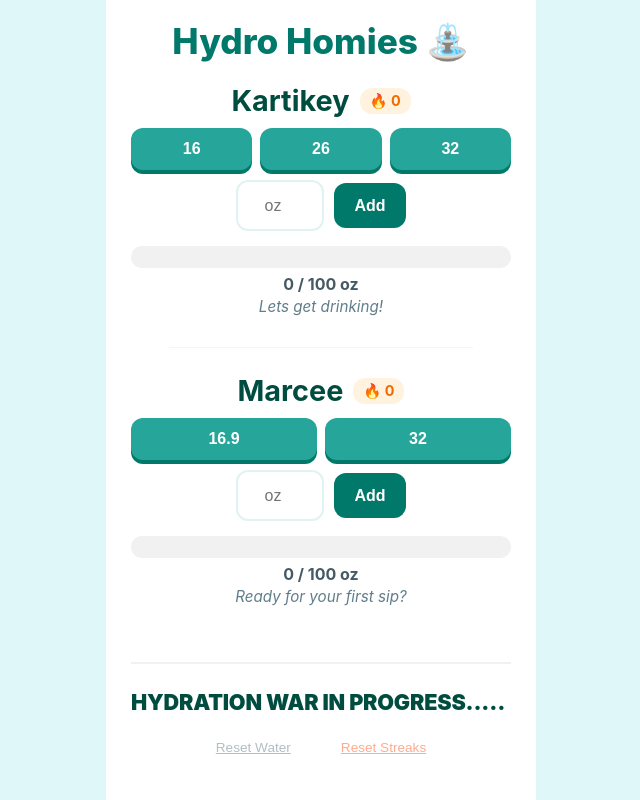
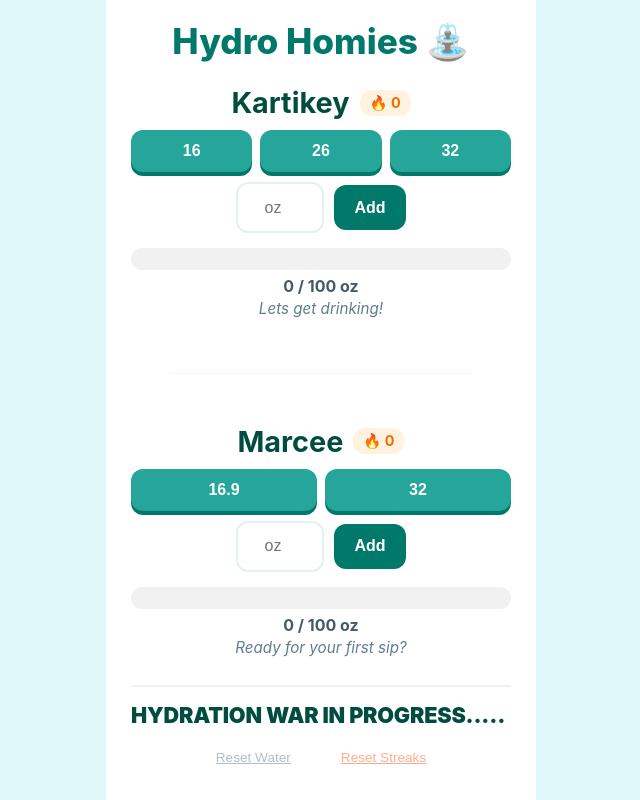
Before and after one commit to kartikeysharan/hydro-homies, a plain HTML site: page public/index.html in a window 1280 px wide. Shown: the whole page, without its empty margins (319-959 px from the left). Drawn offline with nearby package versions, Linux system fonts and the light colour scheme; no server answers.

Commit message:
Update index.html

```diff
--- a/public/index.html
+++ b/public/index.html
@@ -39,15 +39,19 @@
         }
 
         .header-section {
-            margin-bottom: 15px;
+            margin-bottom: 5px; /* Minimal gap after title */
         }
 
         .content-wrap {
             flex-grow: 1;
             display: flex;
             flex-direction: column;
-            justify-content: flex-start;
-            gap: 20px;
+            justify-content: space-around; /* Distributes Marcee further down */
+        }
+
+        /* Specific tweak to pull Kartikey's section higher */
+        .player-section:first-of-type {
+            margin-top: -10px;
         }
 
         h1 { color: #00796b; margin: 5px 0; font-size: 2.2rem; font-weight: 800; }
@@ -134,9 +138,8 @@
             font-weight: 800;
         }
 
-        /* Nudged this container slightly more down */
         #winner-container {
-            padding-top: 25px;
+            padding-top: 15px;
             margin-top: auto;
             border-top: 2px solid #f1f1f1;
         }
@@ -145,20 +148,14 @@
             font-weight: 900;
             color: #004d40;
             font-size: 1.35rem;
-            margin-bottom: 15px;
+            margin-bottom: 12px;
             letter-spacing: -0.2px;
             white-space: nowrap;
             overflow: hidden;
             text-overflow: ellipsis;
         }
 
-        .reset-area {
-            display: flex;
-            justify-content: center;
-            gap: 30px;
-            margin-bottom: 10px; /* Pulls the buttons away from the very bottom edge */
-        }
-
+        .reset-area { display: flex; justify-content: center; gap: 30px; }
         .reset-btn { background: none; border: none; color: #b0bec5; font-size: 0.85rem; text-decoration: underline; padding: 10px; font-weight: 500; }
     </style>
 </head>
```
